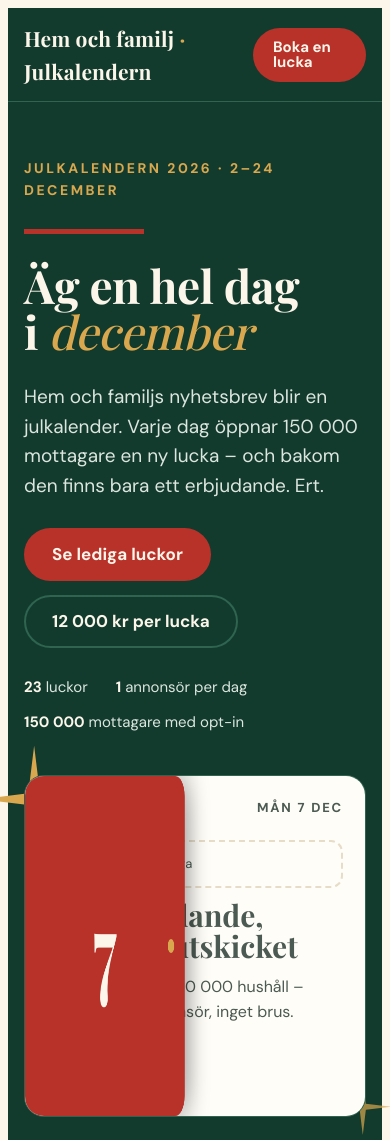
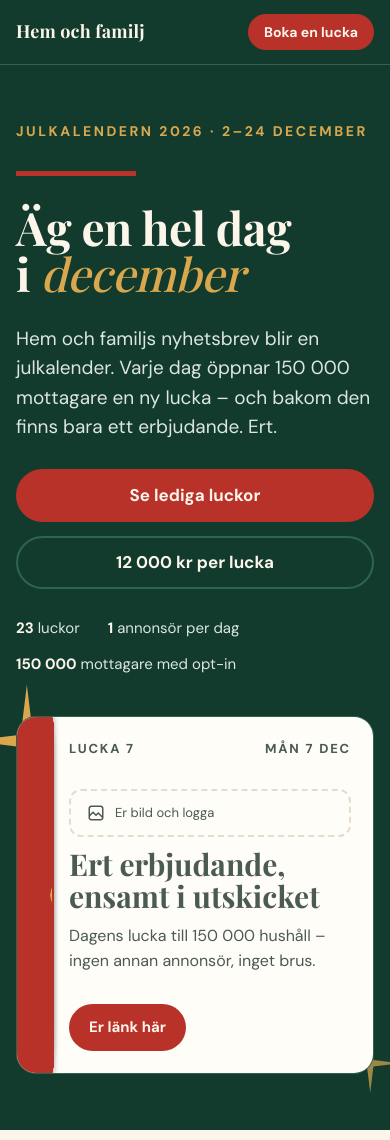
Before and after one commit to malin-debug/Julkalender, a plain HTML site: page index.html in a window 390 px wide. Shown: the top 1140 px of the page. Drawn offline with nearby package versions, Linux system fonts and the light colour scheme; a web font is replaced by a local one.

Commit message:
Add files via upload

```diff
--- a/index.html
+++ b/index.html
@@ -1,3 +1,12 @@
+<!doctype html>
+<html lang="sv">
+<head>
+<meta charset="utf-8">
+<meta name="viewport" content="width=device-width, initial-scale=1, viewport-fit=cover">
+<meta name="theme-color" content="#123B2E">
+<meta property="og:title" content="Hem och familjs julkalender 2026">
+<meta property="og:description" content="Äg en hel dag i december. En annonsör per lucka, 150 000 mottagare, 12 000 kr exkl. moms.">
+<style>body{margin:0}img{max-width:100%}[hidden]{display:none!important}:root{padding-top:env(safe-area-inset-top,0px);padding-bottom:env(safe-area-inset-bottom,0px)}</style>
 <title>Hem och familjs julkalender</title>
 <meta name="claude:viewport-fit-sides" content="cover">
 <meta name="description" content="Boka en egen lucka i Hem och familjs julkalender 2026. En annonsör per dag, 150 000 mottagare, 12 000 kr per lucka.">
@@ -26,6 +35,7 @@
 }
 *{box-sizing:border-box}
 html{scroll-behavior:smooth}
+section[id]{scroll-margin-top:68px}
 @media (prefers-reduced-motion:reduce){html{scroll-behavior:auto}*{transition:none!important;animation:none!important}}
 body{background:var(--kram);color:var(--text);font-family:var(--brod);font-size:18px;line-height:1.55;-webkit-font-smoothing:antialiased}
 h1,h2,h3{margin:0;text-wrap:balance}
@@ -58,11 +68,15 @@ body::before{content:"";position:fixed;inset:0 0 auto;height:env(safe-area-inset
 .topp .rad{max-width:var(--mx);margin:0 auto;display:flex;align-items:center;justify-content:space-between;gap:16px;padding-block:14px}
 .logga{font-family:var(--display);font-size:21px;font-weight:700;letter-spacing:.01em;text-decoration:none}
 .logga span{color:var(--guld)}
+.logga .tillagg{color:var(--kram)}
+.logga .tillagg span{color:var(--guld)}
 .topp nav{display:flex;gap:24px;font-size:15px;font-weight:500}
 .topp nav a{text-decoration:none;color:var(--text-ljus)}
 .topp nav a:hover{color:var(--kram)}
 .topp .knapp{padding:12px 20px;font-size:15px}
 @media (max-width:820px){.topp nav{display:none}}
+.topp .knapp{white-space:nowrap}
+@media (max-width:520px){.logga{font-size:18px}.logga .tillagg{display:none}.topp .knapp{padding:11px 16px;font-size:14px}}
 
 /* Hero */
 .hero .inner{display:grid;grid-template-columns:minmax(0,1.25fr) minmax(0,1fr);align-items:center;gap:clamp(40px,6vw,80px);padding-block:clamp(56px,8vw,104px)}
@@ -78,24 +92,27 @@ body::before{content:"";position:fixed;inset:0 0 auto;height:env(safe-area-inset
 /* Luckan i hero */
 .lucka-scen{position:relative;aspect-ratio:4/5;max-width:100%;width:100%;perspective:1400px}
 .lucka-ram{position:absolute;inset:0;border-radius:20px;background:var(--gran-2);border:1px solid var(--gran-3);overflow:hidden}
-.lucka-insida{position:absolute;inset:0;padding:clamp(22px,4vw,40px);display:flex;flex-direction:column;justify-content:space-between;background:var(--papper);color:var(--text)}
+.lucka-insida{position:absolute;inset:0;padding:clamp(22px,4vw,40px);padding-left:calc(clamp(22px,4vw,40px) + 30px);display:flex;flex-direction:column;justify-content:space-between;background:var(--papper);color:var(--text)}
 .insida-topp{display:flex;justify-content:space-between;align-items:center;font-size:13px;font-weight:700;letter-spacing:.14em;text-transform:uppercase;color:var(--text-2)}
 .insida-mitt{display:flex;flex-direction:column;gap:12px}
 .insida-mitt .stor{font-family:var(--display);font-size:clamp(30px,4vw,46px);font-weight:700;line-height:1.05}
 .insida-mitt p{color:var(--text-2);font-size:16px}
 .insida-cta{align-self:flex-start;background:var(--rod);color:var(--kram);font-weight:700;font-size:15px;padding:12px 20px;border-radius:999px}
 .platshallare{border:2px dashed var(--linje);border-radius:12px;padding:12px 16px;font-size:13px;color:var(--text-2);display:flex;gap:10px;align-items:center}
-.dorr{position:absolute;inset:0;transform-origin:left center;transition:transform 1.4s cubic-bezier(.6,.05,.2,1);transform:rotateY(-62deg);background:var(--rod);border-radius:20px;display:flex;align-items:center;justify-content:center;box-shadow:12px 0 40px rgba(0,0,0,.35);backface-visibility:hidden}
-.lucka-scen:hover .dorr,.lucka-scen.oppen .dorr{transform:rotateY(-78deg)}
+.dorr{position:absolute;inset:0;transform-origin:left center;transition:transform 1.4s cubic-bezier(.6,.05,.2,1);transform:rotateY(-84deg);background:var(--rod);border-radius:20px;display:flex;align-items:center;justify-content:center;box-shadow:12px 0 40px rgba(0,0,0,.35);backface-visibility:hidden}
+.lucka-scen:hover .dorr,.lucka-scen.oppen .dorr{transform:rotateY(-88deg)}
 .lucka-scen.stangd .dorr{transform:rotateY(0)}
+.lucka-scen:not(.stangd) .dorr-siffra{opacity:0;transition:opacity .5s ease .7s}
 .dorr-siffra{font-family:var(--display);font-size:clamp(110px,16vw,190px);font-weight:700;color:var(--kram);line-height:1}
 .dorr::after{content:"";position:absolute;right:22px;top:50%;width:14px;height:14px;border-radius:50%;background:var(--guld);transform:translateY(-50%)}
 .stjarnor{position:absolute;pointer-events:none}
+.hero{overflow:hidden}
 
-@media (max-width:860px){
+@media (max-width:700px){
   .hero .inner{grid-template-columns:1fr}
-  .lucka-scen{max-width:380px;aspect-ratio:1/1}
+  .lucka-scen{max-width:360px;aspect-ratio:1/1;margin-inline:auto}
 }
+@media (max-width:480px){.hero .knappar .knapp{flex:1 1 100%}}
 
 /* Steg */
 .steg{display:grid;grid-template-columns:repeat(3,minmax(0,1fr));gap:24px;list-style:none;margin:0;padding:0;counter-reset:steg}
@@ -104,7 +121,8 @@ body::before{content:"";position:fixed;inset:0 0 auto;height:env(safe-area-inset
 .steg h3{font-size:22px}
 .steg p{color:var(--text-2)}
 .citat{border-top:1px solid var(--linje);padding-top:28px;font-family:var(--display);font-style:italic;font-weight:500;font-size:clamp(22px,2.8vw,30px);line-height:1.35;max-width:46ch}
-@media (max-width:820px){.steg{grid-template-columns:1fr}}
+@media (max-width:700px){.steg{grid-template-columns:1fr}}
+@media (min-width:701px) and (max-width:1000px){.steg li,.period{padding:24px}}
 
 /* Kalender */
 .kal-topp{display:flex;flex-wrap:wrap;justify-content:space-between;align-items:flex-end;gap:24px}
@@ -132,6 +150,8 @@ body::before{content:"";position:fixed;inset:0 0 auto;height:env(safe-area-inset
 .dag.julafton .status{color:var(--kram)}
 .dag.julafton[aria-pressed="true"]{box-shadow:inset 0 0 0 3px var(--guld)}
 .tom{aspect-ratio:1/1.05}
+@media (max-width:560px){.dag{justify-content:center;align-items:center;padding:4px}.dag .status{display:none}.dag .nr{font-size:clamp(18px,5.4vw,26px)}.veckodag{font-size:11px;letter-spacing:.06em}}
+@media (hover:none){.dag:hover:not([disabled]){transform:none;border-color:var(--gran-3)}}
 .kal-fot{display:flex;flex-wrap:wrap;justify-content:space-between;align-items:center;gap:16px;padding-top:8px;border-top:1px solid var(--gran-3)}
 .valt{font-size:17px;color:var(--text-ljus);min-height:1.5em}
 .valt b{color:var(--kram)}
@@ -147,7 +167,7 @@ body::before{content:"";position:fixed;inset:0 0 auto;height:env(safe-area-inset
 .period:nth-child(2){--periodfarg:var(--rod);--datumfarg:var(--rod)}
 .period:nth-child(3){--periodfarg:var(--gran);--datumfarg:var(--gran)}
 .not{font-size:16px;color:var(--text-2)}
-@media (max-width:820px){.perioder{grid-template-columns:1fr}}
+@media (max-width:700px){.perioder{grid-template-columns:1fr}}
 
 /* Målgrupp */
 .siffror{display:grid;grid-template-columns:repeat(3,minmax(0,1fr));gap:0;border-top:1px solid var(--linje);border-bottom:1px solid var(--linje)}
@@ -155,7 +175,7 @@ body::before{content:"";position:fixed;inset:0 0 auto;height:env(safe-area-inset
 .siffra+.siffra{border-left:1px solid var(--linje)}
 .siffra b{font-family:var(--display);font-size:clamp(44px,6vw,72px);font-weight:700;line-height:1;color:var(--rod);font-variant-numeric:tabular-nums}
 .siffra span{color:var(--text-2)}
-@media (max-width:760px){.siffror{grid-template-columns:1fr}.siffra+.siffra{border-left:0;border-top:1px solid var(--linje)}}
+@media (max-width:600px){.siffror{grid-template-columns:1fr}.siffra+.siffra{border-left:0;border-top:1px solid var(--linje)}}
 
 /* Ingår */
 .ingar{display:grid;grid-template-columns:repeat(2,minmax(0,1fr));gap:20px 48px}
@@ -163,7 +183,7 @@ body::before{content:"";position:fixed;inset:0 0 auto;height:env(safe-area-inset
 .ingar svg{grid-row:span 2;width:32px;height:32px;color:var(--rod)}
 .ingar h3{font-size:20px}
 .ingar p{color:var(--text-2)}
-@media (max-width:760px){.ingar{grid-template-columns:1fr}}
+@media (max-width:600px){.ingar{grid-template-columns:1fr}}
 
 /* Pris */
 .prisband{background:var(--rod);color:var(--kram)}
@@ -176,7 +196,8 @@ body::before{content:"";position:fixed;inset:0 0 auto;height:env(safe-area-inset
 .pris-delar div:last-child{border-bottom:2px solid rgba(251,245,234,.35)}
 .pris-delar b{font-family:var(--display);font-size:clamp(26px,3vw,36px);font-weight:700;font-variant-numeric:tabular-nums}
 .pris-delar span{color:#FBEAE5;text-align:right}
-@media (max-width:820px){.pris-grid{grid-template-columns:1fr}}
+@media (max-width:700px){.pris-grid{grid-template-columns:1fr}}
+.pris-delar b{white-space:nowrap}
 
 /* Case */
 .case-grid{display:grid;grid-template-columns:repeat(2,minmax(0,1fr));gap:24px}
@@ -188,7 +209,7 @@ body::before{content:"";position:fixed;inset:0 0 auto;height:env(safe-area-inset
 .case-tal b{font-family:var(--display);font-size:46px;font-weight:700;color:var(--rod);line-height:1;font-variant-numeric:tabular-nums}
 .case-tal span{font-size:15px;color:var(--text-2)}
 .liten{font-size:15px;color:var(--text-2)}
-@media (max-width:820px){.case-grid{grid-template-columns:1fr}}
+@media (max-width:640px){.case-grid{grid-template-columns:1fr}.case{padding:28px}}
 
 /* FAQ */
 .faq{display:flex;flex-direction:column;border-top:1px solid var(--linje)}
@@ -223,16 +244,19 @@ form .knapp{grid-column:1/-1;justify-self:start}
 .klar pre{margin:0;white-space:pre-wrap;font:15px/1.5 var(--brod);color:var(--text-2);background:var(--kram);border-radius:10px;padding:14px;max-height:260px;overflow:auto}
 .klar .knappar .knapp{padding:14px 22px;font-size:15px}
 .knapp-ljus{background:var(--gran);color:var(--kram)}
-@media (max-width:860px){.bokning .inner{grid-template-columns:1fr}}
+@media (max-width:760px){.bokning .inner{grid-template-columns:1fr}}
 @media (max-width:520px){form{grid-template-columns:1fr}}
 
 footer{background:var(--gran);color:var(--text-ljus);border-top:1px solid var(--gran-3);font-size:14px}
 footer .rad{max-width:var(--mx);margin:0 auto;padding-block:28px;display:flex;flex-wrap:wrap;justify-content:space-between;gap:12px}
 </style>
+</head>
+<body>
+
 
 <header class="topp band">
   <div class="rad">
-    <a class="logga" href="#start">Hem och familj <span>·</span> Julkalendern</a>
+    <a class="logga" href="#start">Hem och familj<span class="tillagg"> <span>·</span> Julkalendern</span></a>
     <nav aria-label="Sidans delar">
       <a href="#kalendern">Lediga luckor</a>
       <a href="#malgrupp">Målgrupp</a>
@@ -601,3 +625,6 @@ footer .rad{max-width:var(--mx);margin:0 auto;padding-block:28px;display:flex;fl
   });
 })();
 </script>
+
+</body>
+</html>
```
